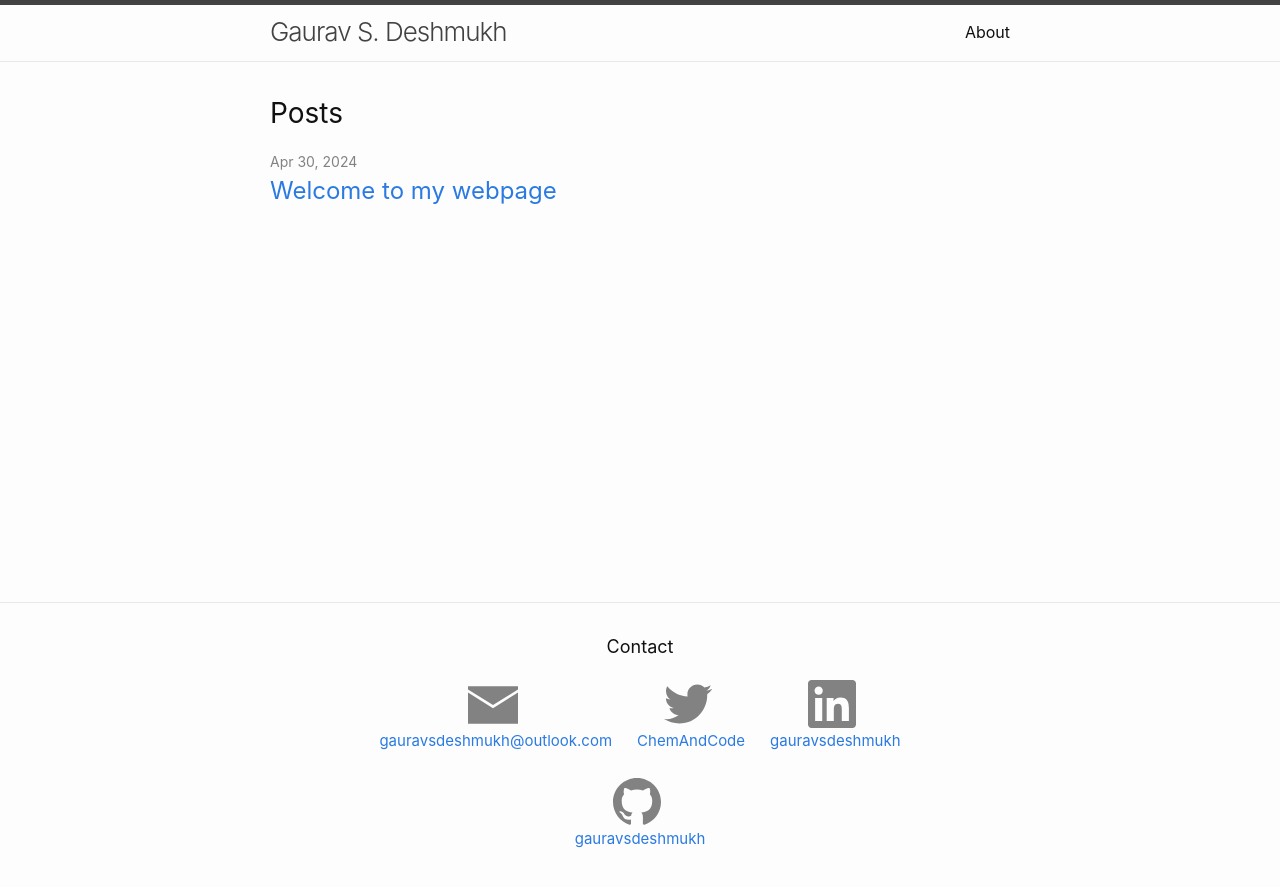
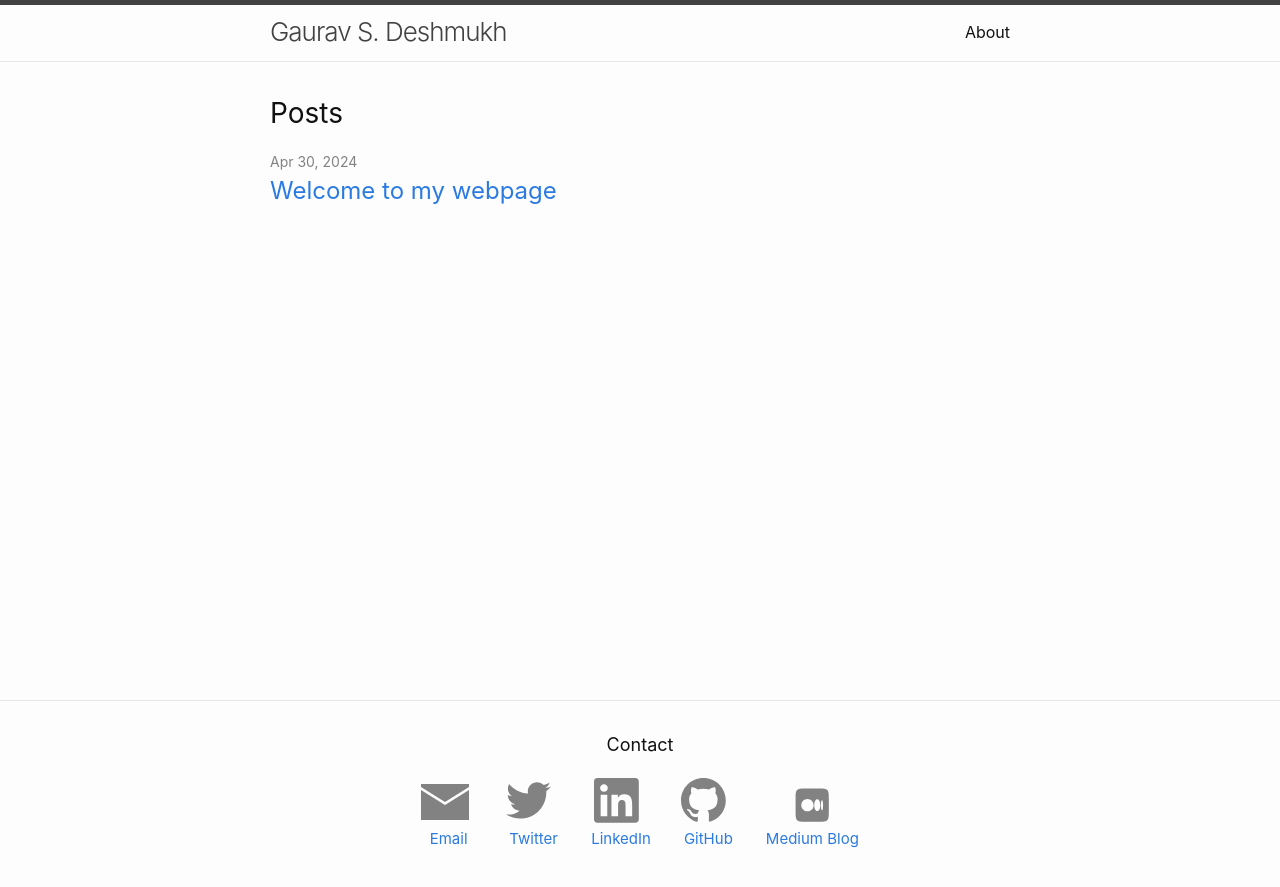
Before and after one commit to gauravsdeshmukh/gauravsdeshmukh.github.io, a Jekyll site: the page built from index.markdown, in a window 1280 px wide. Shown: the top 887 px of the page. Built offline with Jekyll 4.4.1, drawn with Linux system fonts in a browser that asks for light colours.

Commit message:
Changed footer

```diff
--- a/_config.yml
+++ b/_config.yml
@@ -28,6 +28,7 @@ url: "https://gauravsdeshmukh.github.io" # the base hostname & protocol for your
 twitter_username: ChemAndCode
 github_username:  gauravsdeshmukh
 linkedin_username: gauravsdeshmukh
+medium_username: ChemAndCode
 
 # Build settings
 markdown: kramdown
--- a/_includes/social.html
+++ b/_includes/social.html
@@ -16,8 +16,9 @@
 </ul>
 {% endcomment %}
 <div class="social-box">
-    {%- if site.email -%}<a href="mailto:{{ site.email }}"><svg class="svg-icon"><use xlink:href="{{ '/assets/email.svg#Layer_1_1_' | relative_url }}"></use></svg><span class="username">{{ site.email| escape }}</span></a>{%- endif -%}
-    {%- if site.twitter_username -%}<a href="https://www.twitter.com/{{ site.twitter_username| cgi_escape | escape }}"><svg class="svg-icon"><use xlink:href="{{ '/assets/minima-social-icons.svg#twitter' | relative_url }}"></use></svg> <span class="username"> {{ site.twitter_username| escape }}</span></a>{%- endif -%}
-    {%- if site.linkedin_username -%}<a href="https://www.linkedin.com/in/{{ site.linkedin_username| cgi_escape | escape }}"><svg class="svg-icon"><use xlink:href="{{ '/assets/minima-social-icons.svg#linkedin' | relative_url }}"></use></svg> <span class="username">{{ site.linkedin_username| escape }}</span></a>{%- endif -%}
-    {%- if site.github_username -%}<a href="https://github.com/{{ site.github_username| cgi_escape | escape }}"><svg class="svg-icon"><use xlink:href="{{ '/assets/minima-social-icons.svg#github' | relative_url }}"></use></svg> <span class="username">{{ site.github_username| escape }}</span></a>{%- endif -%}
+    {%- if site.email -%}<a class="username" href="mailto:{{ site.email }}"><svg class="svg-icon"><use xlink:href="{{ '/assets/email.svg#Layer_1_1_' | relative_url }}"></use></svg><span class="username">Email</span></a>{%- endif -%}
+    {%- if site.twitter_username -%}<a href="https://www.twitter.com/{{ site.twitter_username| cgi_escape | escape }}"><svg class="svg-icon"><use xlink:href="{{ '/assets/minima-social-icons.svg#twitter' | relative_url }}"></use></svg> <span class="username">Twitter</span></a>{%- endif -%}
+    {%- if site.linkedin_username -%}<a href="https://www.linkedin.com/in/{{ site.linkedin_username| cgi_escape | escape }}"><svg class="svg-icon"><use xlink:href="{{ '/assets/minima-social-icons.svg#linkedin' | relative_url }}"></use></svg> <span class="username">LinkedIn</span></a>{%- endif -%}
+    {%- if site.github_username -%}<a href="https://github.com/{{ site.github_username| cgi_escape | escape }}"><svg class="svg-icon"><use xlink:href="{{ '/assets/minima-social-icons.svg#github' | relative_url }}"></use></svg> <span class="username">GitHub</span></a>{%- endif -%}
+    {%- if site.medium_username -%}<a href="https://www.medium.com/@{{ site.medium_username| cgi_escape | escape }}"><svg class="svg-icon"><use xlink:href="{{ '/assets/medium.svg#med' | relative_url }}"></use></svg> <span class="username">Medium Blog</span></a>{%- endif -%}
 </div>
--- a/_sass/minima/_base.scss
+++ b/_sass/minima/_base.scss
@@ -217,8 +217,11 @@ pre {
     fill: #{$grey-color};
     vertical-align: text-top;
     margin: 0 auto;
+    justify-content: center;
     @include media-query($on-palm){
-        width: 20%;
+        width: 15%;
+        display: inline-flex;
+        vertical-align: middle;
     }
 }
 
--- a/assets/main.scss
+++ b/assets/main.scss
@@ -16,6 +16,6 @@
     padding: 5px 5px;
     align-items: center;
     justify-content: center;
-    gap: 25px;
+    gap: 30px;
     text-align: center;
 }
```
Also changed, not shown: assets/email.svg, assets/medium.svg (added), assets/minima-social-icons.svg.
